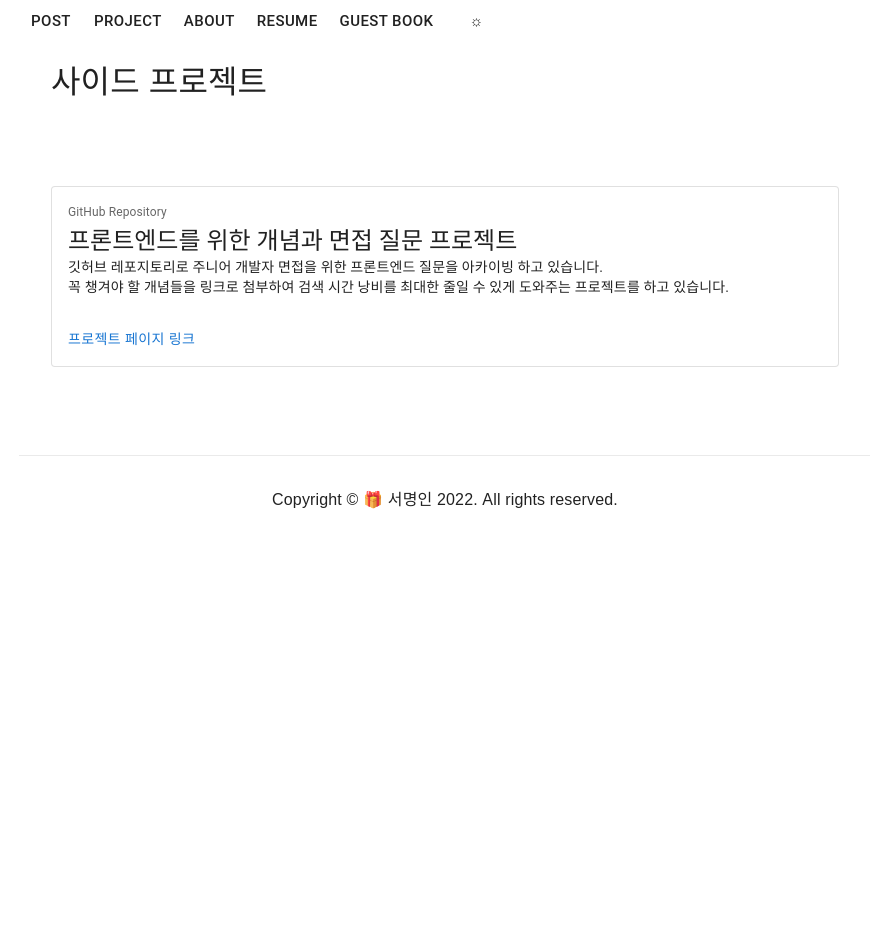
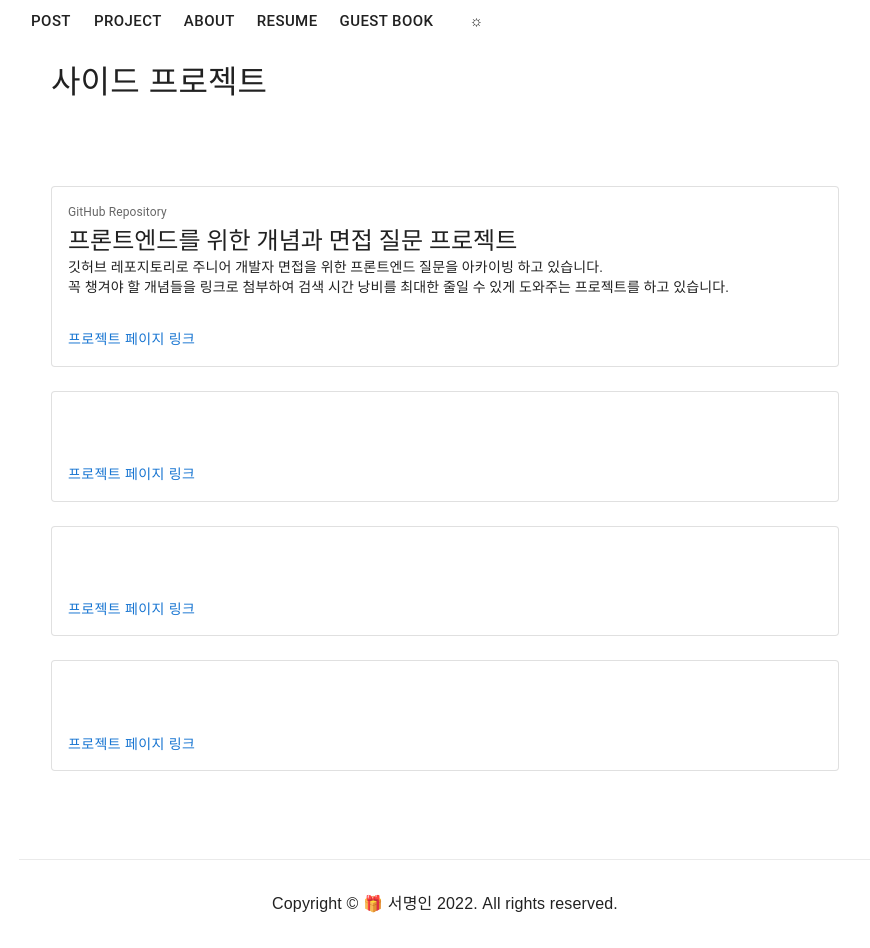
Before and after one commit to smee6/nextJS_Blog, a Next.js app: page /blog/project in a window 1280 px wide. Shown: the whole page, without its empty margins (195-1065 px from the left). Before the commit the page ends 800 px from the top, so only its background shows below. Built offline with nearby package versions, Linux system fonts and the light colour scheme.

Commit message:
프로젝트 페이지

```diff
--- a/pages/blog/project.js
+++ b/pages/blog/project.js
@@ -14,7 +14,21 @@ export default function Project() {
                      꼭 챙겨야 할 개념들을 링크로 첨부하여 검색 시간 낭비를 최대한 줄일 수 있게 도와주는 프로젝트를 하고 있습니다.`}
                     link={'https://github.com/smee6/JS_FrontEnd'}
                 />
-
+                <ProjectBox type={''}
+                    title={''}
+                    content={``}
+                    link={''}
+                />
+                <ProjectBox type={''}
+                    title={''}
+                    content={``}
+                    link={''}
+                />
+                <ProjectBox type={''}
+                    title={''}
+                    content={``}
+                    link={''}
+                />
             </main>
         </div>
     )
```
